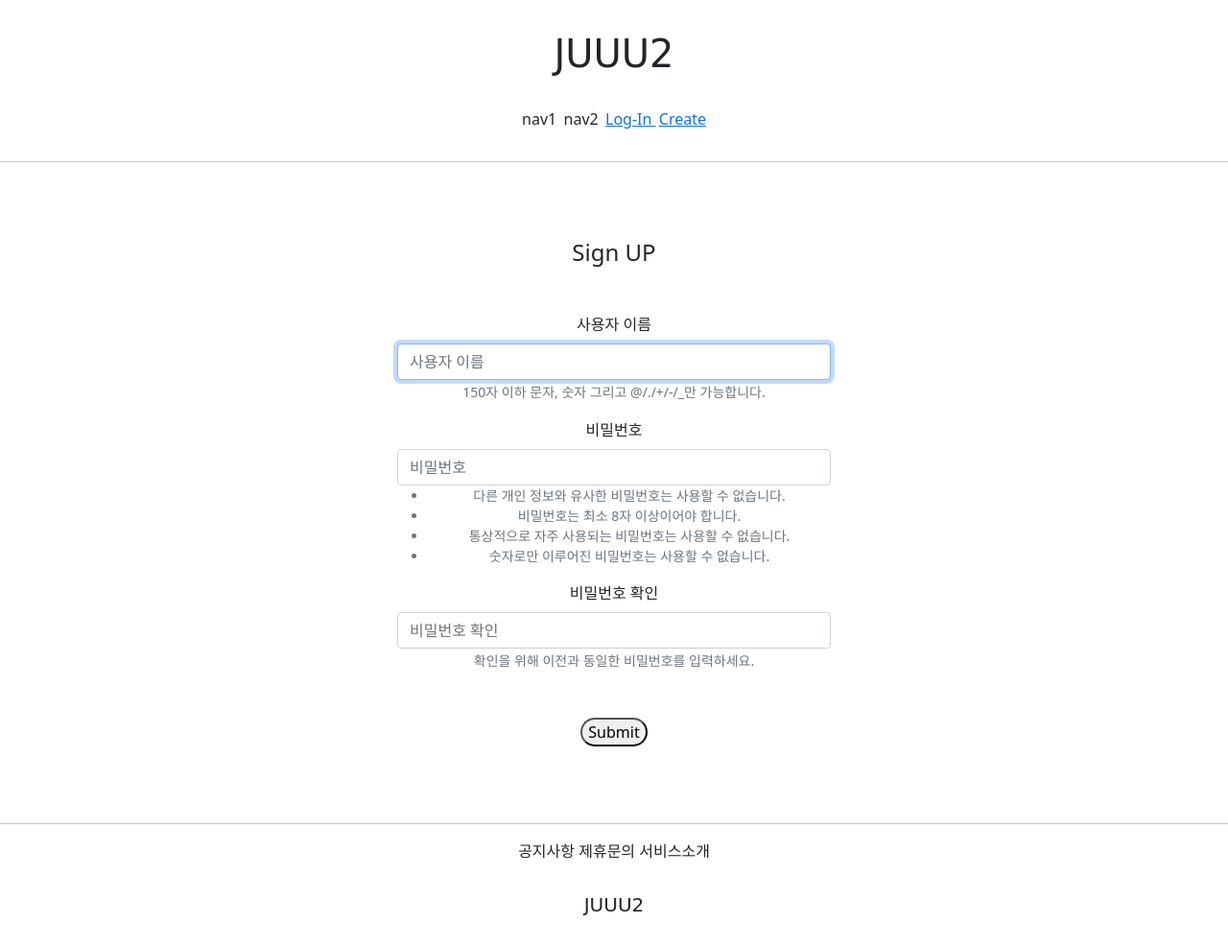
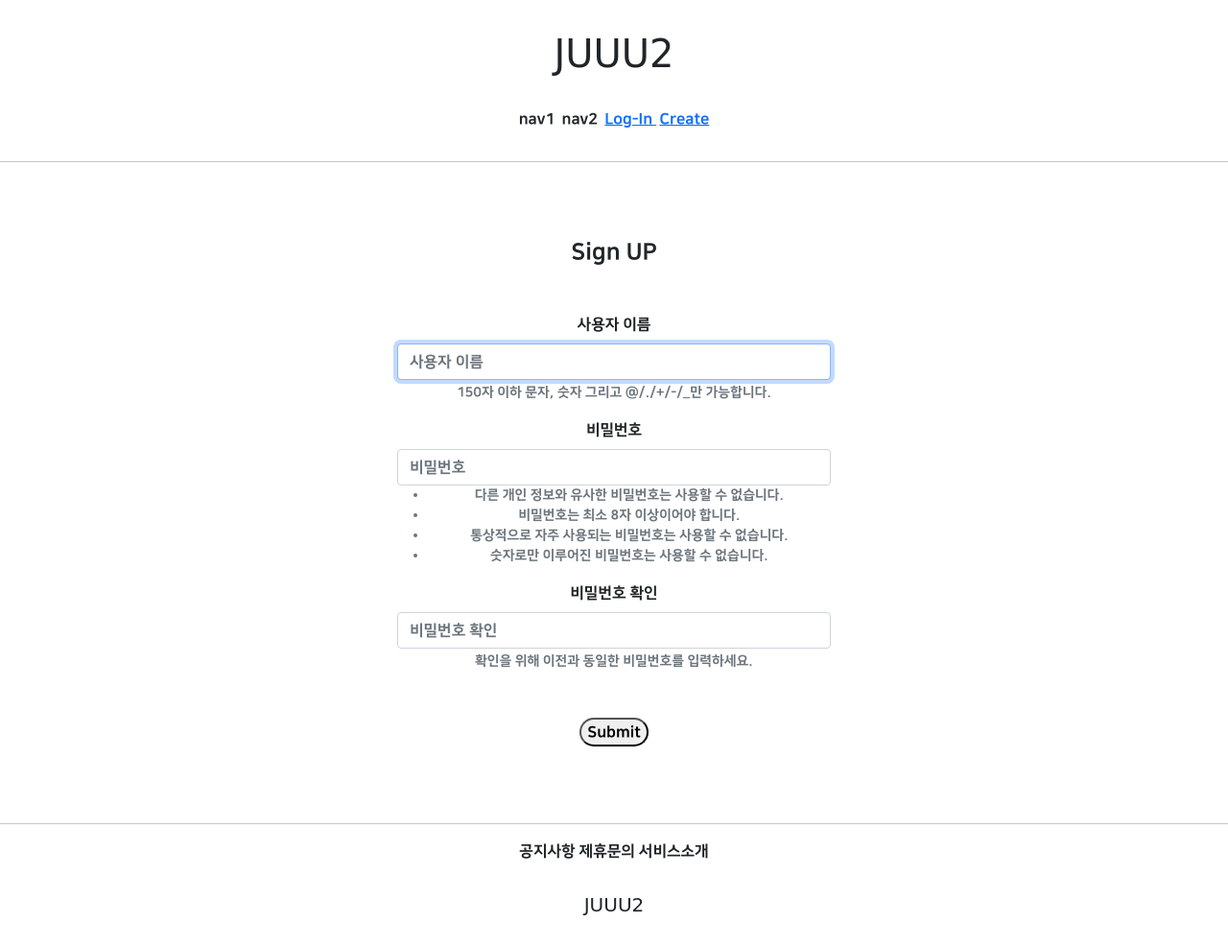
Before and after one commit to Lee-JuHwan/gis4-1, a Django app: page /accounts/create/ in a window 1280 px wide. Shown: the whole page at 96% size. Run offline with Django 3.2, Linux system fonts and the light colour scheme; parts of the project's set-up code (start-up, migrations or seed data) failed here and were passed over; some libraries are stand-ins or nearby versions; some web fonts are replaced.

Commit message:
7/16 commit 2

```diff
--- a/templates/base.html
+++ b/templates/base.html
@@ -1,7 +1,8 @@
 <!DOCTYPE html>
 <html lang="en">
 {% include 'head.html' %}
-<body>
+
+<body style="font-family: 'NanumSquareEB'">
 
     {% include 'header.html'%}
 
--- a/templates/head.html
+++ b/templates/head.html
@@ -16,4 +16,28 @@
     {# DEFAuLT CSS LINK #}
     <link rel="stylesheet" type="text/css" href="{% static 'base.css' %}">
 
+    {# 나눔스퀘어 폰트 #}
+    <style>
+        @font-face {
+            font-family: 'NanumSquareR';
+            src: local('NanumSquareR'),
+            url("{% static 'fonts/NanumSquareR.otf' %}") format("opentype");
+        }
+        @font-face {
+            font-family: 'NanumSquareEB';
+            src: local('NanumSquareEB'),
+            url("{% static 'fonts/NanumSquareEB.otf' %}") format("opentype");
+        }
+        @font-face {
+            font-family: 'NanumSquareB';
+            src: local('NanumSquareB'),
+            url("{% static 'fonts/NanumSquareB.otf' %}") format("opentype");
+        }
+        @font-face {
+            font-family: 'NanumSquareL';
+            src: local('NanumSquareL'),
+            url("{% static 'fonts/NanumSquareL.otf' %}") format("opentype");
+        }
+    </style>
+
 </head>
```
Also changed, not shown: static/fonts/NanumSquareB.otf (added), static/fonts/NanumSquareEB.otf (added), static/fonts/NanumSquareL.otf (added), static/fonts/NanumSquareOTF_acB.otf (added), static/fonts/NanumSquareOTF_acEB.otf (added), static/fonts/NanumSquareOTF_acL.otf (added), static/fonts/NanumSquareOTF_acR.otf (added), static/fonts/NanumSquareR.otf (added).
